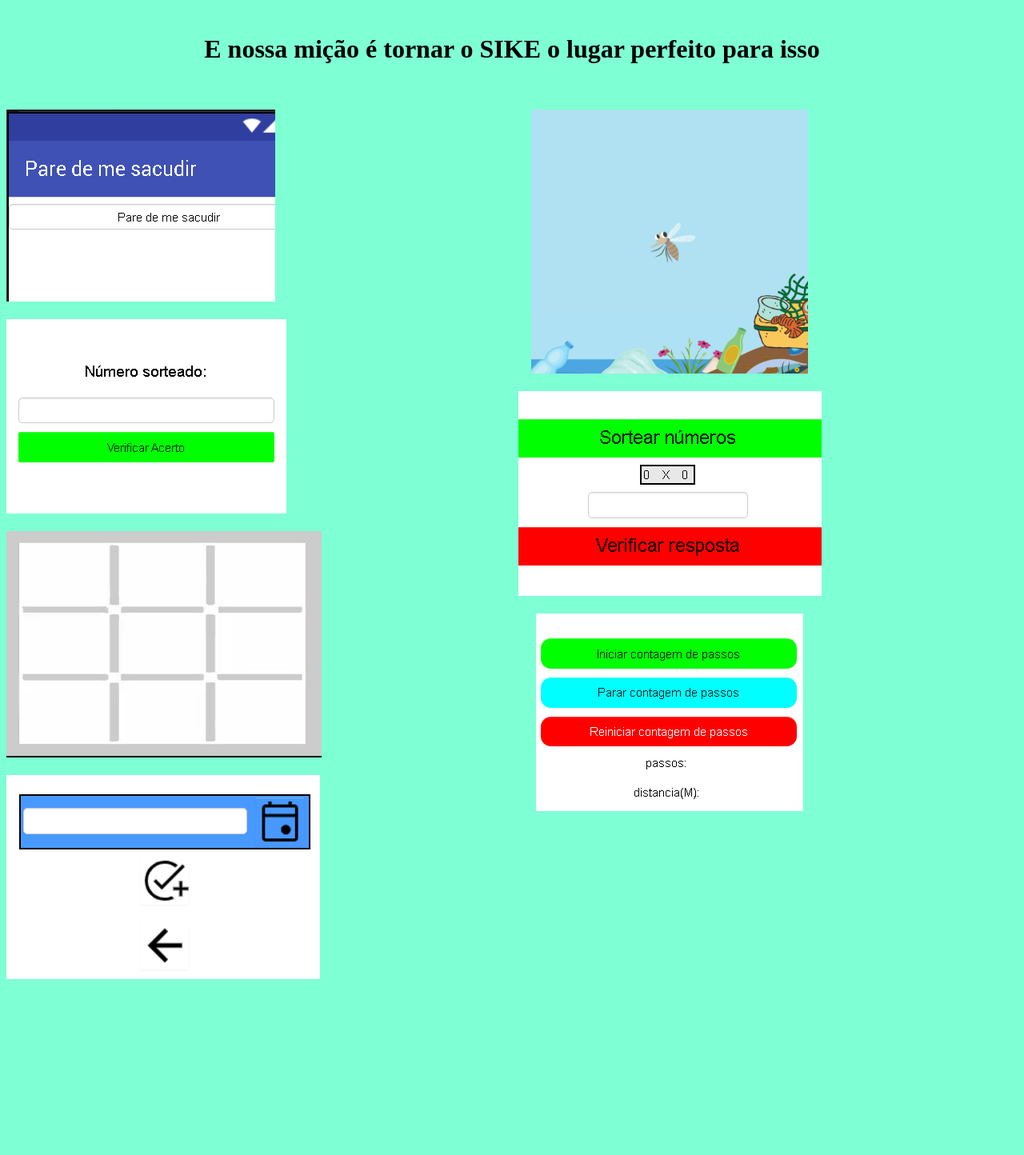
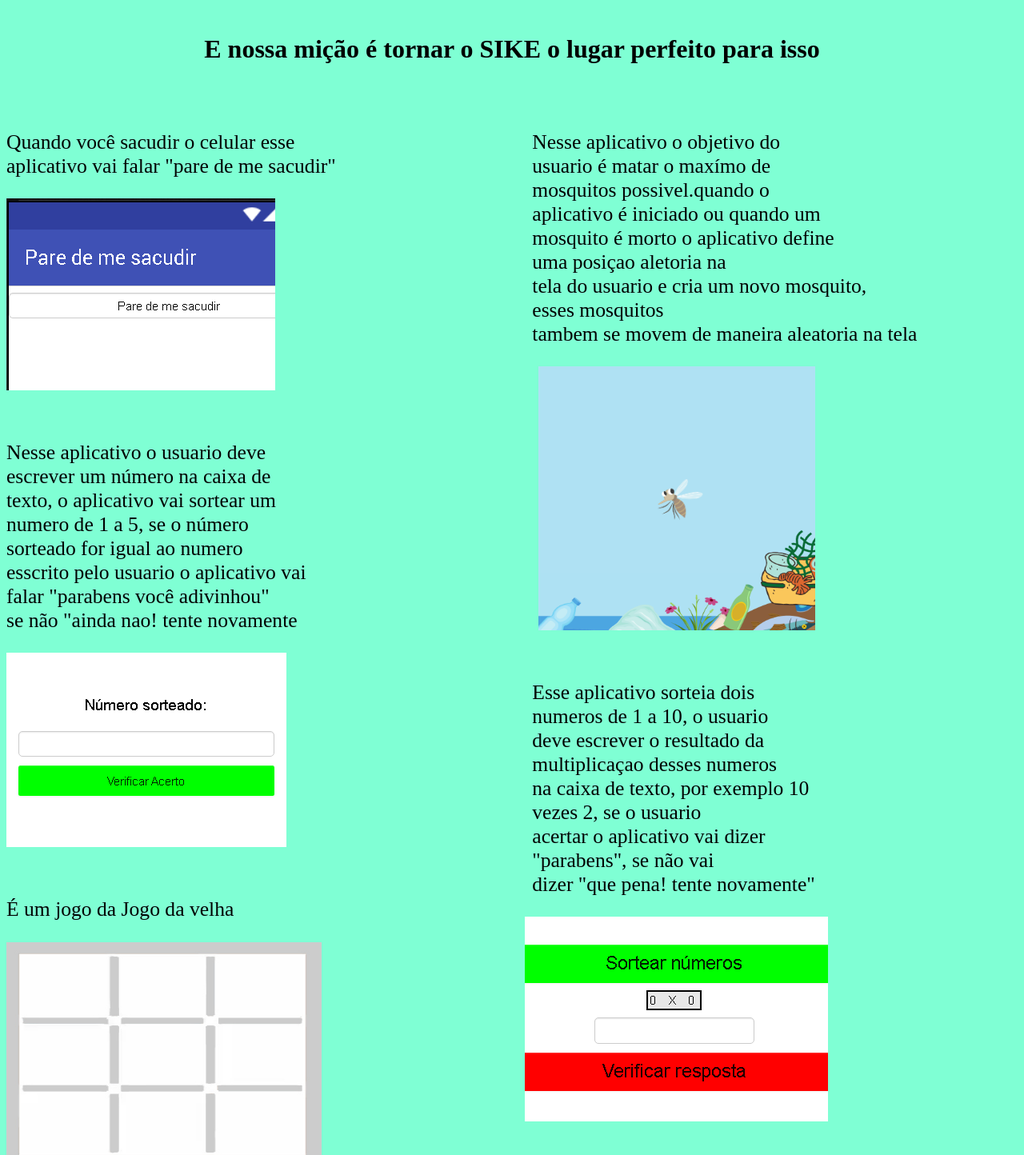
Before and after one commit to gustavo-dev-python/site_code_equipe_205, a plain HTML site: page index.html in a window 1280 px wide. Shown: the part 940-2384 px from the top of the page at 80% size. Before the commit the page ends 2186 px from the top, so only its background shows below. Drawn offline with Linux system fonts and the light colour scheme.

Commit message:
Update index.html

```diff
--- a/index.html
+++ b/index.html
@@ -10,7 +10,6 @@
     <div id="image">
         <img src="SIKE.png">
     </div>
-    <b>
         <br>
     <div class="all"><h1>Esse é o CODE 07 da equipe 205 que eu apelidei de SIKE
         </h1><h1>Este projeto do code consiste em criar um simples site, para</h1>
@@ -20,27 +19,43 @@
         <br>
         <br>
     <div class="apps_left">
+
+        <p>Quando você sacudir o celular esse
+        <br>aplicativo vai falar "pare de me sacudir"</p>
         <a href="Apks/PareDeMeSacudir.apk" download="apks/PareDeMeSacudir.apk"><img src="img_apps/Captura de tela 2023-11-15 234642.png"></a>
         <br>
         <br>
+        <p>Nesse aplicativo o usuario deve<br>escrever um número na caixa de <br>texto, o aplicativo vai sortear um<br> numero de 1 a 5, se o número <br>sorteado for igual ao numero<br> esscrito pelo usuario o aplicativo vai <br>falar "parabens você adivinhou" <br>se não "ainda nao! tente  novamente</p>
         <a href="Apks/Sorteio.apk" download="Apks/Sorteio.apk"><img src="img_apps/Captura de tela 2023-11-12 195915.png" alt=""></a>
         <br>
         <br>
+        <p>É um jogo da Jogo da velha</p>
         <a href="Apks/Jogo_da_velha.apk" download="Apks/Jogo_da_velha.apk"><img src="img_apps/Captura de tela 2023-11-12 200003.png" alt=""></a>
         <br>
         <br>
+        <p>Esse aplicativo pode criar e agentar <br> tarefas</p>
         <a href="Apks/Minhas_Tarefas.apk" download="Apks/Minhas_Tarefas.apk"><img src="img_apps/Captura de tela 2023-11-12 200055.png" alt=""></a>
         <br>
         <br>
 
     </div>
     <div id="apps_right">
+        <div class="lef">
+            <p>Nesse aplicativo o objetivo do <br> usuario é matar o maxímo de <br>mosquitos possivel.quando o <br> aplicativo é iniciado ou quando um <br>mosquito é morto o aplicativo define <br> uma posiçao aletoria na <br>tela do usuario e cria um novo mosquito, <br> esses mosquitos <br>tambem se movem de maneira aleatoria na tela</p>
+
+        </div>
         <a href="Apks/Mata_mosquito.apk" download="Apks/Mata_mosquito.apk"><img src="img_apps/Captura de tela 2023-11-12 200129.png" alt=""></a>
         <br>
         <br>
+        <div class="lef">
+            <p>Esse aplicativo sorteia dois <br> numeros de 1 a 10, o usuario <br>deve escrever o resultado da <br> multiplicaçao desses numeros <br>na caixa de texto, por exemplo 10 <br> vezes 2, se o usuario <br>acertar o aplicativo vai dizer <br> "parabens", se não vai <br>dizer "que pena! tente novamente"</p>
+        </div>
         <a href="Apks/Mestre_da_tabuada.apk" download="Apks/Mestre_da_tabuada.apk"><img src="img_apps/Captura de tela 2023-11-12 200210.png" alt=""></a>
         <br>
         <br>
+        <div class="lef">
+            <p>Esse aplicativo tem três botões <br> com nomes autoexplicativos, <br> é um aplicativo contador de passos, <br> o primeiro botão inicia a <br>contagem de passos, o segundo <br> pausa a contagem e o terceiro <br>reinicia a contagem, a contagem dos <br> passos e da distância <br>percorida vai aparecer em baixo do terceiro botão</p>
+        </div>
         <a href="Apks/conta_passos.apk" download="Apks/conta_passos.apk"><img src="img_apps/Captura de tela 2023-11-12 200348.png" alt=""></a>
 
     </div>
@@ -58,10 +73,16 @@
     .apps_left{
         float: left;
         text-align: left;
+        font-size: 160%;
     }
     #apps_right{
         float: center;
         text-align: center;
+        font-size: 160%;
+    }
+    .lef{
+        text-align: left;
+        padding-left: 52%;
     }
 </style>
 </body>
```
